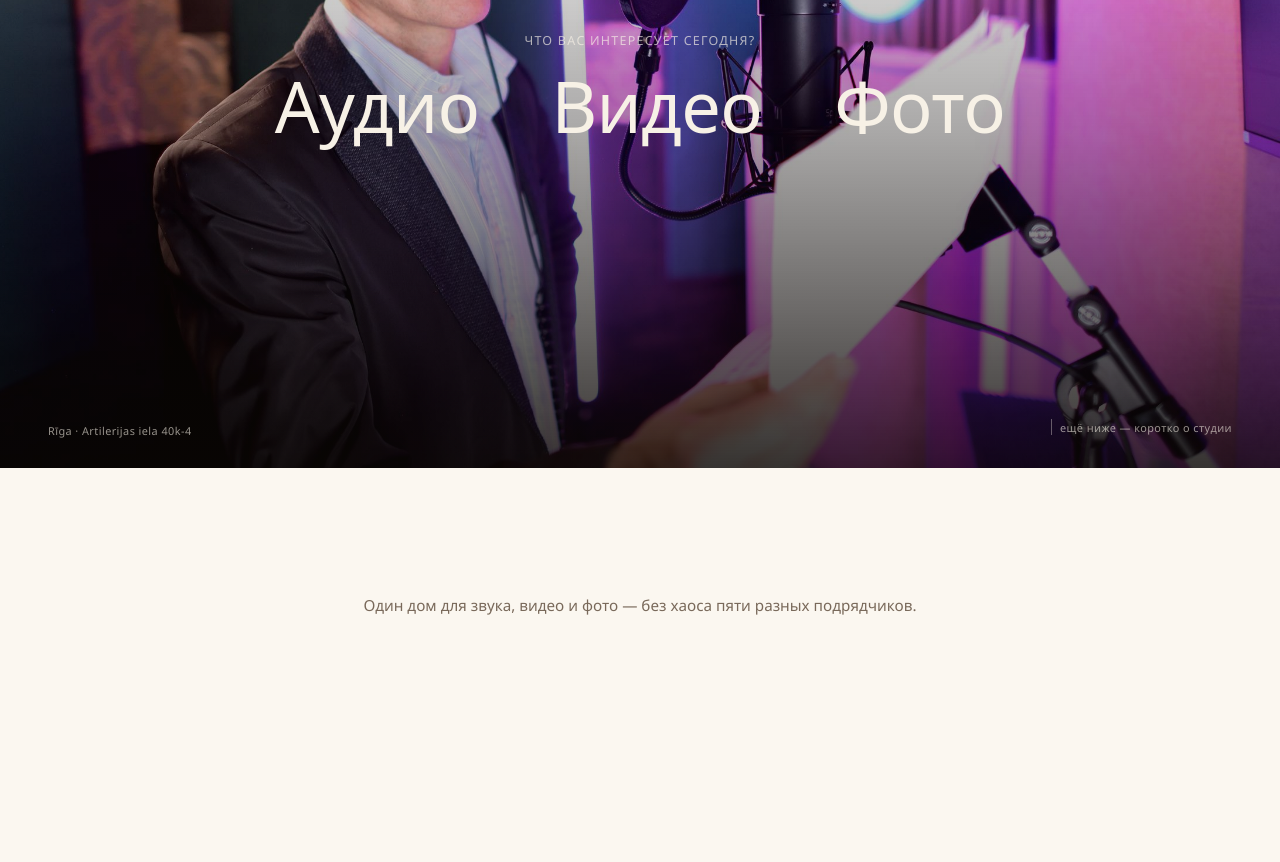
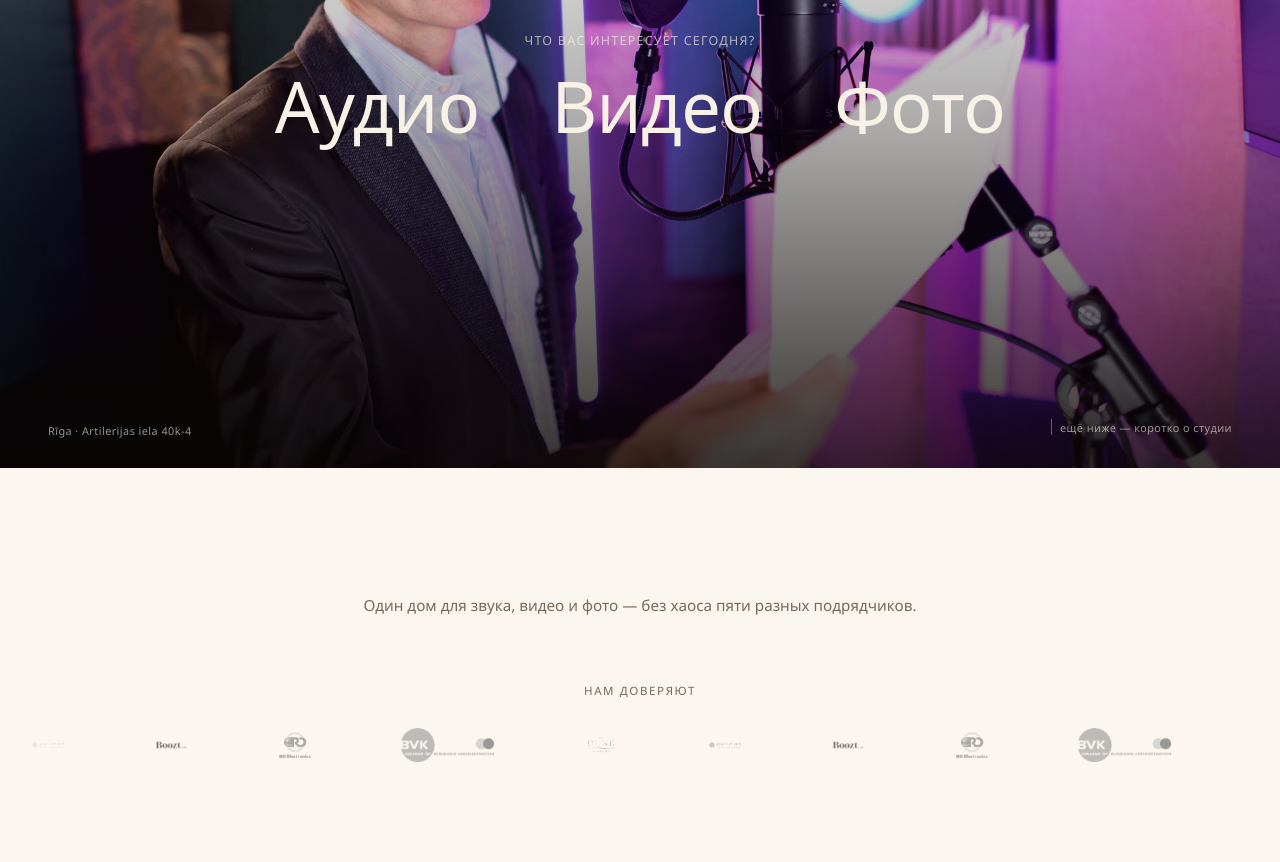
Before and after one commit to AndrewKuchik/flora-design-lab, a plain HTML site: page home-minimal.html in a window 1280 px wide. Shown: the part 725-1587 px from the top of the page. Before the commit the page ends 1468 px from the top, so only its background shows below. Drawn offline with Linux system fonts and the light colour scheme.

Commit message:
Добавляю бегущую строку логотипов партнёров на минималистичную главную

```diff
--- a/home-minimal.html
+++ b/home-minimal.html
@@ -49,6 +49,26 @@
   <p>Один дом для звука, видео и фото — без хаоса пяти разных подрядчиков.</p>
 </div>
 
+<div class="trust-marquee">
+  <p class="tm-label">Нам доверяют</p>
+  <div class="tm-track-wrap">
+    <div class="tm-track">
+      <img src="partners/the-dune.png" alt="The Dune by Jūras Pērle" loading="lazy">
+      <img src="partners/pullman.png" alt="Pullman Hotels and Resorts" loading="lazy">
+      <img src="partners/boozt.png" alt="Boozt.com" loading="lazy">
+      <img src="partners/rd-electronics.png" alt="RD Electronics" loading="lazy">
+      <img src="partners/bvk.png" alt="BVK College of Business Administration" loading="lazy">
+      <span class="tm-dup" aria-hidden="true" style="display:contents;">
+        <img src="partners/the-dune.png" alt="" loading="lazy">
+        <img src="partners/pullman.png" alt="" loading="lazy">
+        <img src="partners/boozt.png" alt="" loading="lazy">
+        <img src="partners/rd-electronics.png" alt="" loading="lazy">
+        <img src="partners/bvk.png" alt="" loading="lazy">
+      </span>
+    </div>
+  </div>
+</div>
+
 <script src="script.js"></script>
 </body>
 </html>
--- a/styles.css
+++ b/styles.css
@@ -241,5 +241,34 @@ blockquote.pull { position: relative; z-index: 2; margin: 34px clamp(20px,4vw,52
 .mh-scroll { display: flex; align-items: center; gap: 8px; }
 .mh-scroll .ln { width: 1px; height: 16px; background: currentColor; opacity: .6; }
 
-.mh-below { max-width: 640px; margin: 0 auto; padding: clamp(60px,9vw,110px) 24px; text-align: center; }
+.mh-below { max-width: 640px; margin: 0 auto; padding: clamp(60px,9vw,110px) 24px 10px; text-align: center; }
 .mh-below p { color: var(--page-muted); font-size: .95rem; line-height: 1.6; }
+
+/* ---------- trust marquee: медленная бегущая строка логотипов ---------- */
+.trust-marquee { padding: 40px 0 clamp(60px,9vw,100px); }
+.trust-marquee .tm-label {
+  text-align: center; font-size: .72rem; letter-spacing: .14em; text-transform: uppercase;
+  color: var(--page-muted); margin: 0 0 30px;
+}
+.tm-track-wrap {
+  overflow: hidden;
+  -webkit-mask-image: linear-gradient(90deg, transparent 0, #000 8%, #000 92%, transparent 100%);
+  mask-image: linear-gradient(90deg, transparent 0, #000 8%, #000 92%, transparent 100%);
+}
+.tm-track { display: flex; align-items: center; gap: clamp(48px,7vw,96px); width: max-content; }
+.tm-track img {
+  height: 34px; width: auto; max-width: 140px; object-fit: contain;
+  filter: grayscale(1) opacity(.55);
+  transition: filter .25s ease;
+}
+.tm-track img:hover { filter: grayscale(0) opacity(1); }
+@media (prefers-reduced-motion: no-preference) {
+  .tm-track { animation: tm-scroll 34s linear infinite; }
+  .tm-track-wrap:hover .tm-track { animation-play-state: paused; }
+}
+@media (prefers-reduced-motion: reduce) {
+  .tm-track-wrap { -webkit-mask-image: none; mask-image: none; }
+  .tm-track { flex-wrap: wrap; justify-content: center; width: auto; }
+  .tm-track .tm-dup { display: none; }
+}
+@keyframes tm-scroll { from { transform: translateX(0); } to { transform: translateX(-50%); } }
```
Also changed, not shown: partners/boozt.png (added), partners/bvk.png (added), partners/pullman.png (added), partners/rd-electronics.png (added), partners/the-dune.png (added).
